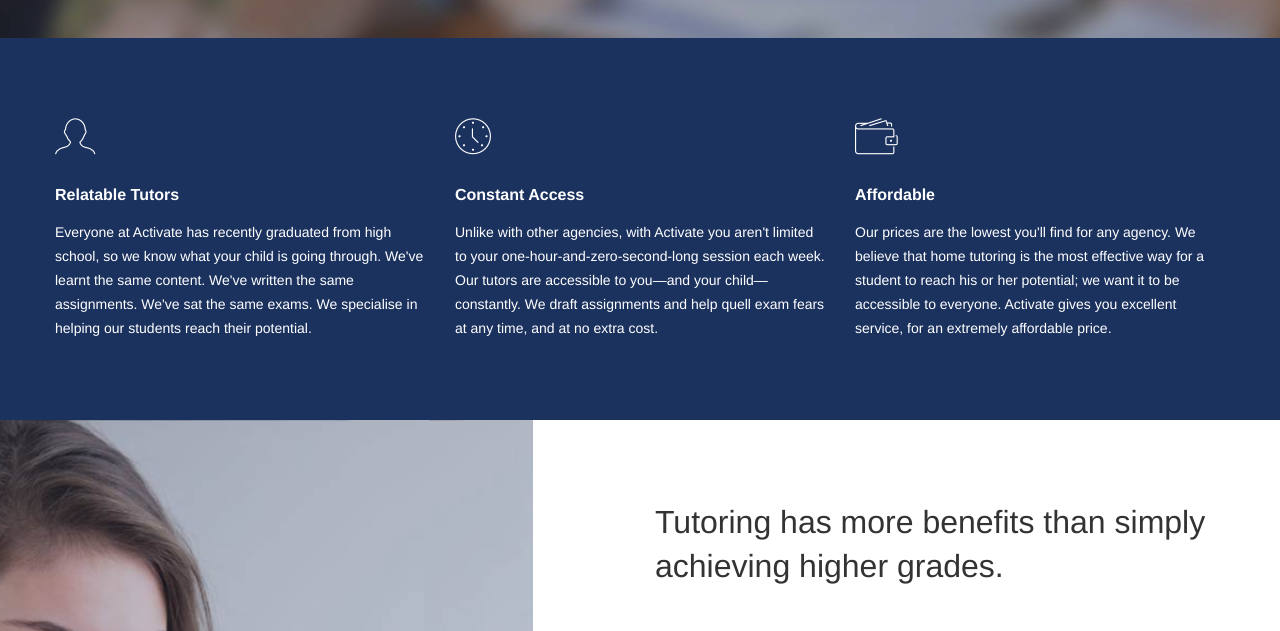
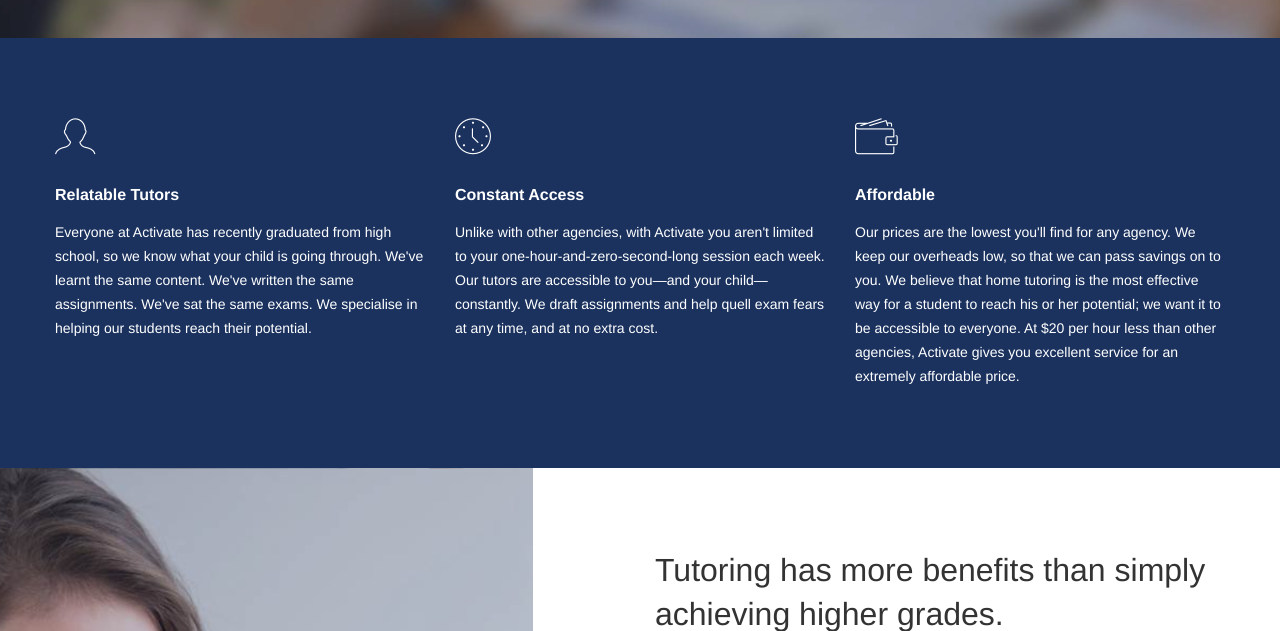
Before and after one commit to IsaacN/activate-edu, a PHP site: page /index.php in a window 1280 px wide. Shown: the part 824-1455 px from the top of the page. Run offline with PHP 8.4, Linux system fonts and the light colour scheme; some libraries are stand-ins or nearby versions.

Commit message:
Affordable Copy Update

```diff
--- a/includes/header.php
+++ b/includes/header.php
@@ -6,15 +6,16 @@
 <html class="no-js"> <!--<![endif]-->
     <head>
         <meta charset="utf-8">
-        <title>Activate Education | <?=$pagename?></title>
+        <title>Activate Education | Brisbane Bayside Home Tutoring | <?=$pagename?></title>
         <meta name="description" content="">
         <meta name="viewport" content="width=device-width, initial-scale=1">
         <meta http-equiv="X-UA-Compatible" content="IE=edge">
         <meta property="og:url" content="https://activateeducation.com.au/" />
         <meta property="og:image" content="https://activateeducation.com.au/img/og-img.png" />
 		<meta property="og:title" content="Activate Education" />
-		<meta property="og:description" content="We&#039;re a tutoring agency with a difference. We&#039;re recent high-school graduates, so we know what it's like. We know the curriculum. We know how to do the exact assessment pieces required. We&#039;re friendly and passionate, and we&#039;re here to help." />
-		<link rel="shortcut icon" type="image/png" href="https://activateeducation.com.au/img/favicon.png"/>
+		<meta property="og:description" content="Activate Education is a fresh approach to personal home tutoring, that doesn't break the bank." />
+		<meta name="description" content="Activate Education is a fresh approach to personal home tutoring, that doesn't break the bank. Experienced and friendly tutors who come to you are available for $42 per week." />
+        <link rel="shortcut icon" type="image/png" href="https://activateeducation.com.au/img/favicon.png"/>
         <link href="/css/flexslider.min.css" rel="stylesheet" type="text/css" media="all"/>
         <link href="/css/line-icons.min.css" rel="stylesheet" type="text/css" media="all"/>
         <link href="/css/elegant-icons.min.css" rel="stylesheet" type="text/css" media="all"/>
--- a/index.php
+++ b/index.php
@@ -57,7 +57,7 @@
 								<div class="feature feature-icon-small">
 									<i class="icon icon-wallet"></i>
 									<h6 class="text-white">Affordable</h6>
-									<p class="text-white">Our prices are the lowest you'll find for any agency. We believe that home tutoring is the most effective way for a student to reach his or her potential; we want it to be accessible to everyone. Activate gives you excellent service, for an extremely affordable price.</p>
+									<p class="text-white">Our prices are the lowest you'll find for any agency. We keep our overheads low, so that we can pass savings on to you. We believe that home tutoring is the most effective way for a student to reach his or her potential; we want it to be accessible to everyone. At $20 per hour less than other agencies, Activate gives you excellent service for an extremely affordable price.</p>
 								</div>
 							</div>
 
```
